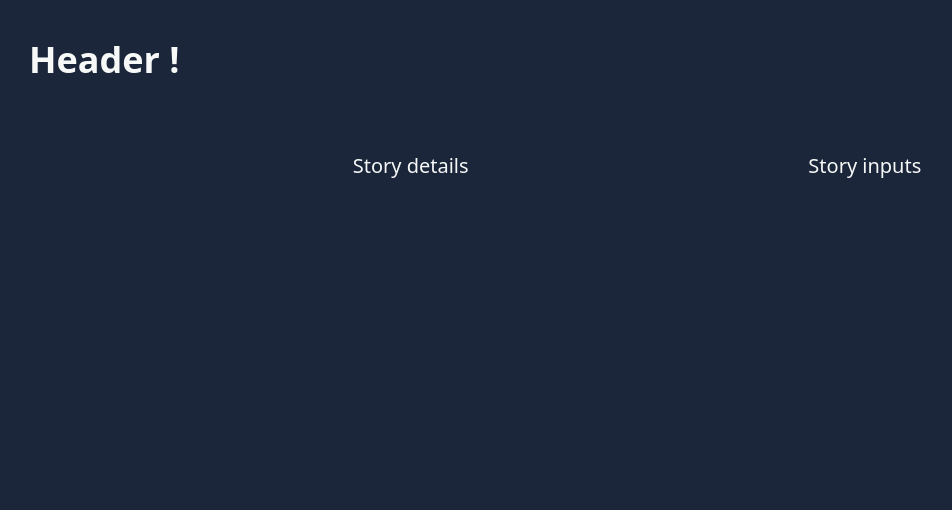
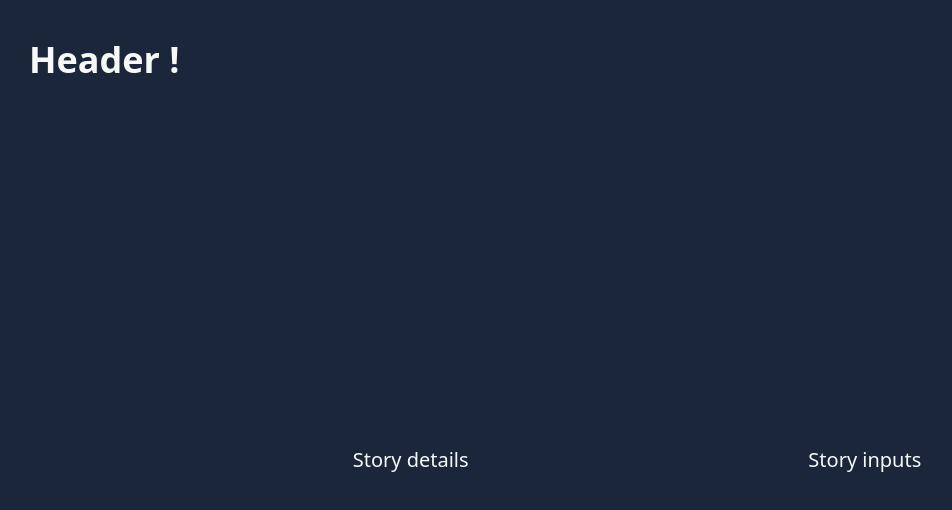
Before and after one commit to JackofD/coolstorybro, a Next.js app: page / in a window 1280 px wide. Shown: the top 510 px of the page, without its empty margins (3-955 px from the left). Built offline with nearby package versions, Linux system fonts and the light colour scheme.

Commit message:
Ficed layout of story

```diff
--- a/components/story/Story.tsx
+++ b/components/story/Story.tsx
@@ -8,11 +8,10 @@ type storyProps = {
 const Story: FC<storyProps> = (props) => {
   return <>
     <section id="story" className={`font-sans text-xl h-full max-h-full overflow-hidden ${props.className}`}>
-      <div className="overflow-y-auto min-h-full p-8">
-        <div className="min-h-full flex flex-row gap-4 justify-evenly content-center text-center">
+      <div className="overflow-y-auto min-h-full p-8 flex flex-row gap-4 justify-evenly items-center text-center">
+        {/* This will probably be conditionally rendered based on things */}
           <div>Story details</div>
           <div>Story inputs</div>
-        </div>
       </div>
     </section>
   </>;
```
